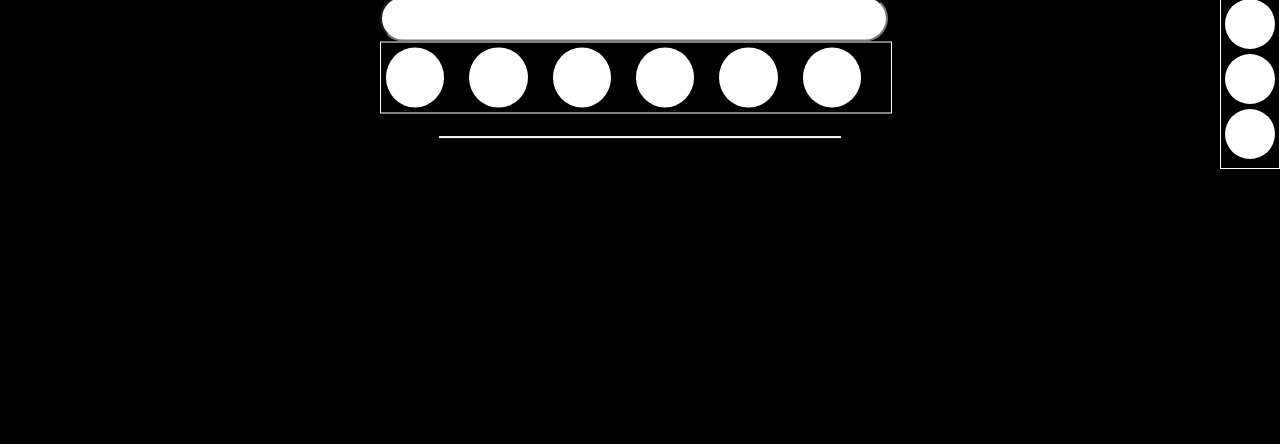
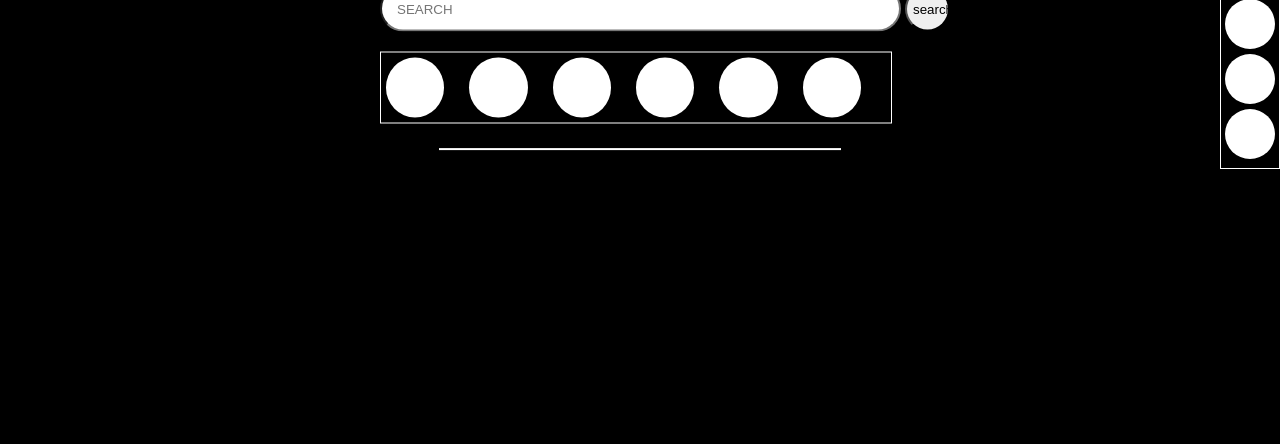
Before and after one commit to ashupal86/chrome_Coustomize, a plain HTML site: page index.html in a window 1280 px wide. Shown: the part 356-800 px from the top of the page. Drawn offline with Linux system fonts and the light colour scheme.

Commit message:
search bar working

```diff
--- a/index.html
+++ b/index.html
@@ -31,7 +31,14 @@
 
 
         <div class="search_bar">
-            <input id="search" type="text">
+
+            <form action="https://www.google.com/search" method="get">
+                <input type="text" id="search" name="q" placeholder="SEARCH" >
+                <input type="submit" value="search" class="searchbtn">
+            </form>
+
+
+
         </div>
 
 
--- a/javascript.js
+++ b/javascript.js
@@ -63,4 +63,4 @@ function quote(){
 }
 
 
-setInterval(quote,6000)
+setInterval(quote,6000);
--- a/style.css
+++ b/style.css
@@ -77,18 +77,33 @@ body{
     font-size: 80px;
 
 }
+
+
+/* search bar is here */
+.search_bar{
+    display: flex;
+    width: 800px;
+
+}
 #search{
     position: relative;
     margin-left: -60px;
     border-radius: 25px;
     width: 500px;
     height: 40px;
+    padding-left: 15px;
 }
+.searchbtn{
 
+    width:45px ;
+    height: 45px;
+    border-radius: 50px;
+}
 /* PIN ITEM IS HERE */
 
 .pin_item{
     position: relative;
+    margin-top: 20px;
     margin-left:-60px ;
     width: 500px;
     height: 60px;
```
Also changed, not shown: dump/index.html (+5 -3 lines).
